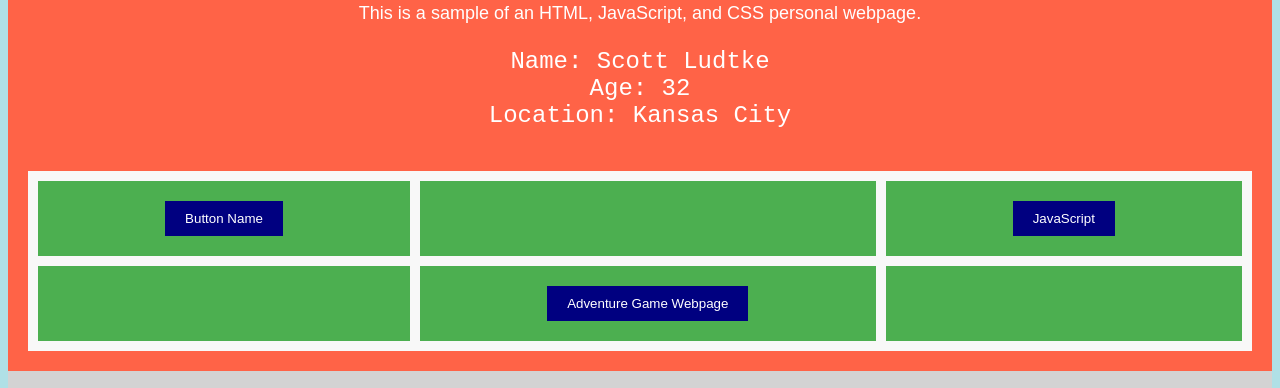
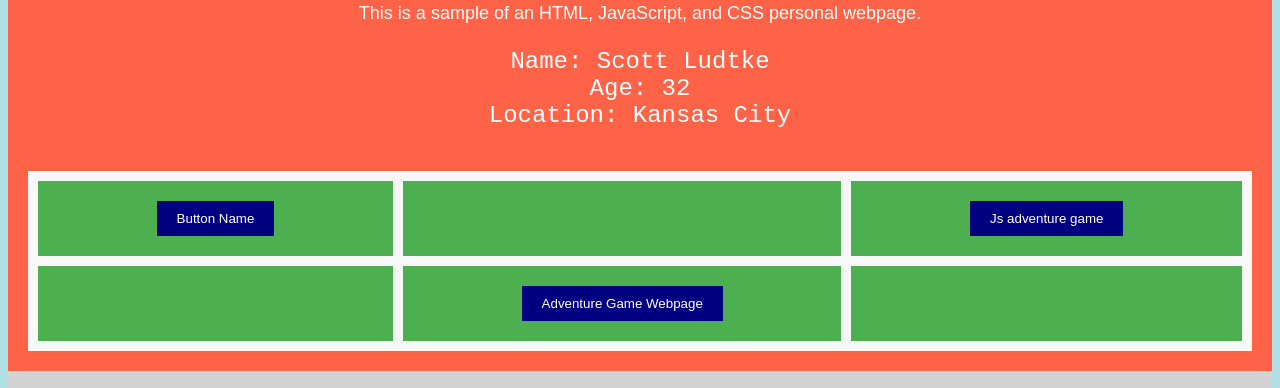
Before and after one commit to scottludtke5-a11y/Learning998897, a plain HTML site: page index2.html in a window 1280 px wide. Shown: the part 115-503 px from the top of the page. Drawn offline with Linux system fonts and the light colour scheme.

Commit message:
Update index2.html

```diff
--- a/index2.html
+++ b/index2.html
@@ -139,12 +139,12 @@ Location: Kansas City
 
 <div class="grid-item"></div>
 
-<div class="grid-item"><a href ="https://www.msn.com/" style ="color:black"; target = "_blank";>
-<button class = "button-transition">JavaScript</button></a></div>
+<div class="grid-item"><a href ="jsadventure.html" style ="color:black"; target = "_blank";>
+<button class = "button-transition">Js adventure game</button></a></div>
 
 <div class="grid-item"></div>
 
-<div class="grid-item"><a href ="https://www.msn.com/" style ="color:black"; target = "_blank";>
+<div class="grid-item"><a href ="adventure.html" style ="color:black"; target = "_blank";>
 <button class = "button-transition">Adventure Game Webpage</button></a></div>
 <div class="grid-item"></div>
 
```
